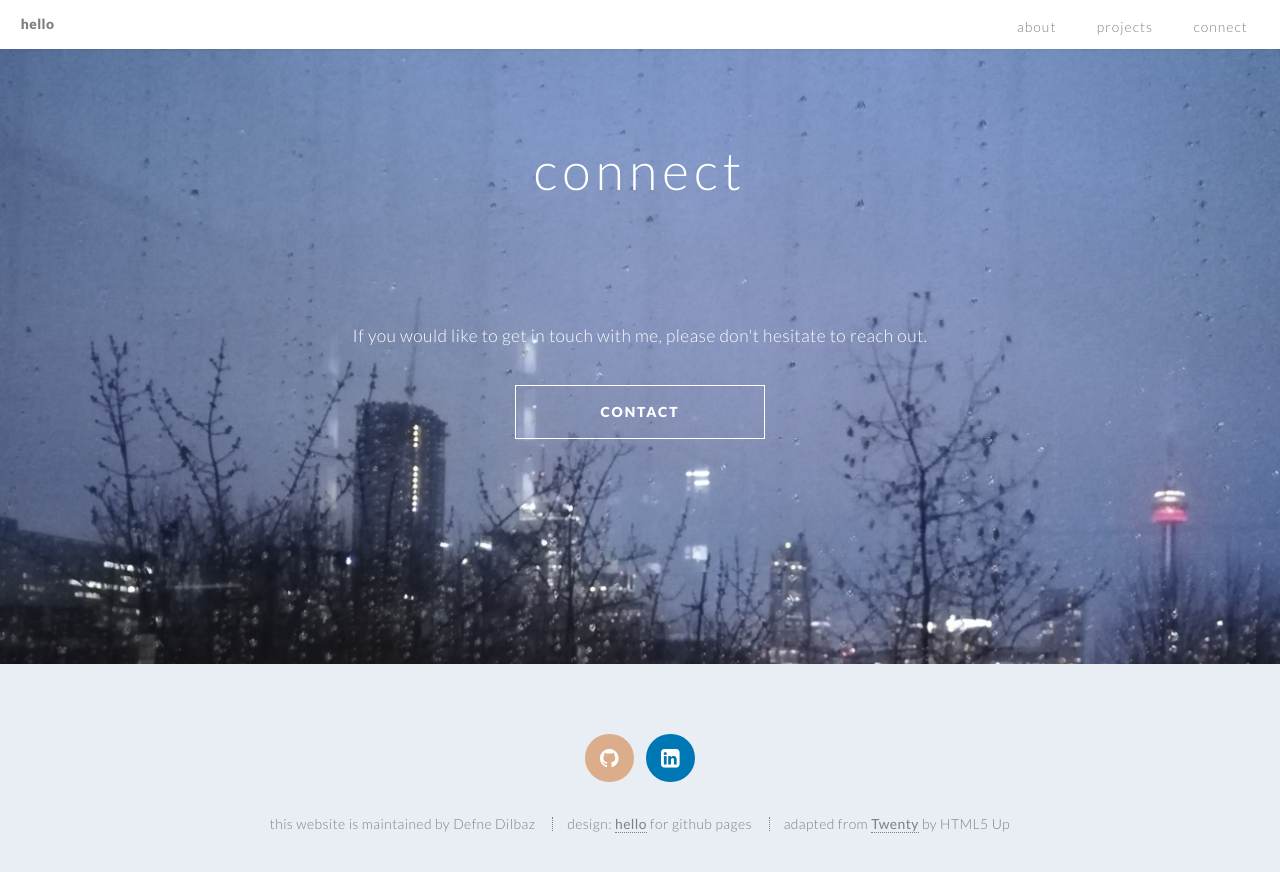
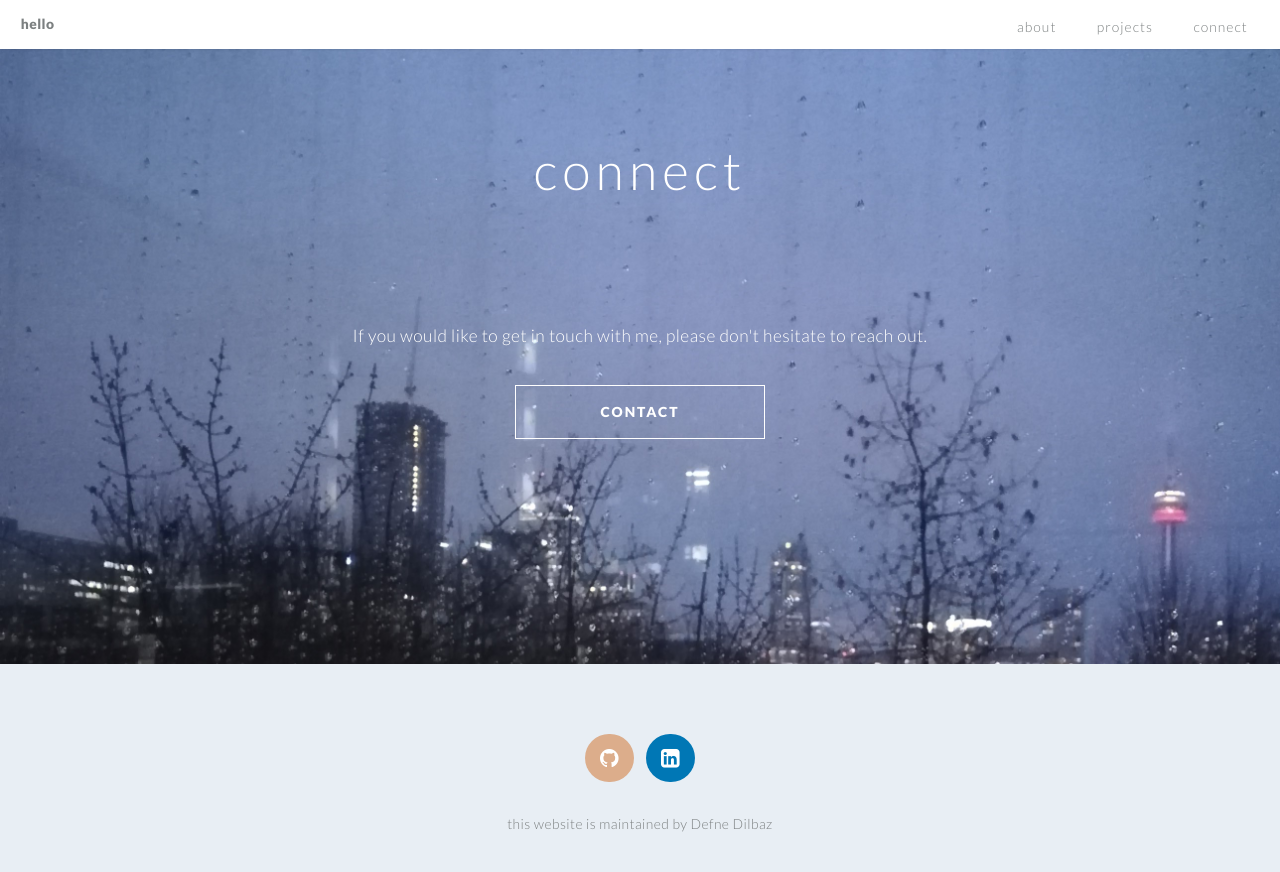
Before and after one commit to defnedilbaz/defnedilbaz.github.io, a Jekyll site: the page built from index.md, in a window 1280 px wide and 900 px high, scrolled down 3789 px. Shown: the top 872 px of the window. Built offline with Jekyll 4.4.1, drawn with Linux system fonts in a browser that asks for light colours.

Commit message:
Changing the bottom copyright stuff

```diff
--- a/_layouts/hello-default.html
+++ b/_layouts/hello-default.html
@@ -190,8 +190,6 @@
 
     <ul class="copyright">
         <li>this website is maintained by {{ site.author}}</li>
-        <li>design: <a href="https://saragong.github.io/hello/"><strong>hello</strong></a> for github pages</li>
-        <li>adapted from <a href="https://html5up.net/twenty"><strong>Twenty</strong></a> by HTML5 Up</li>
     </ul>
 
 </footer>
```
